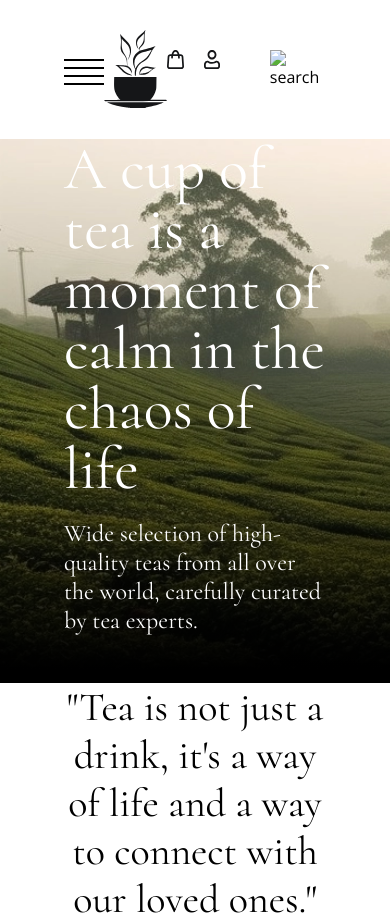
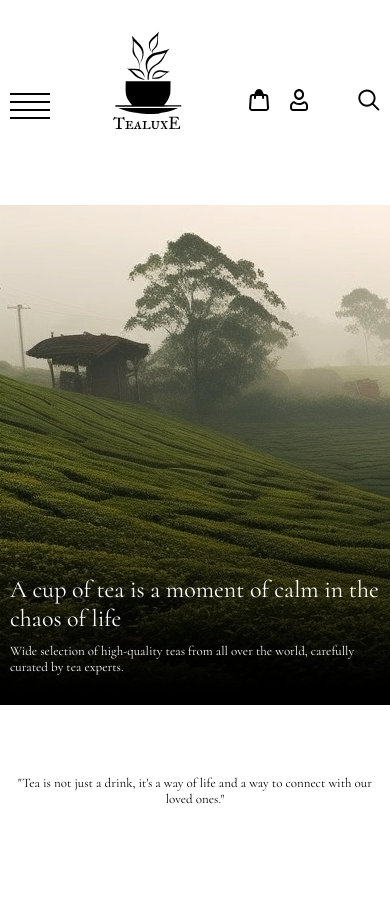
Before and after one commit to SergSmilya/tea-landing-page, a plain HTML site: page index.html in a window 390 px wide. After the commit the page ends 877 px from the top, so only its background shows below. Drawn offline with nearby package versions, Linux system fonts and the light colour scheme.

Commit message:
added adaptive for header
Added adaptive for header. Changed favicon with color white. Created svg-sprites.

```diff
--- a/index.html
+++ b/index.html
@@ -20,8 +20,9 @@
         <div class="container">
           <div class="header__inner">
             <a href="#" class="logo">
-              <!-- Will add svg-sprites -->
-              <img src="images/logo.svg" alt="logo" class="logo__img" />
+              <svg class="logo__img">
+                <use href="images/icons/sprites.svg#logo"></use>
+              </svg>
             </a>
 
             <nav class="header__nav">
@@ -52,28 +53,25 @@
 
             <ul class="header-action__list">
               <li class="header-action__item">
-                <a href="#" class="header-action__link"
-                  ><img
-                    src="images/icons/trash.svg"
-                    alt="trash"
-                    class="header-action__img"
-                /></a>
+                <a href="#" class="header-action__link">
+                  <svg class="header-action__img">
+                    <use href="images/icons/sprites.svg#trash"></use>
+                  </svg>
+                </a>
               </li>
               <li class="header-action__item">
-                <a href="#" class="header-action__link"
-                  ><img
-                    src="images/icons/user.svg"
-                    alt="user"
-                    class="header-action__img"
-                /></a>
+                <a href="#" class="header-action__link">
+                  <svg class="header-action__img header-action__img-user">
+                    <use href="images/icons/sprites.svg#user"></use>
+                  </svg>
+                </a>
               </li>
               <li class="header-action__item header-action__item-search">
-                <a href="#" class="header-action__link"
-                  ><img
-                    src="images/icons/search.svg"
-                    alt="search"
-                    class="header-action__img"
-                /></a>
+                <a href="#" class="header-action__link">
+                  <svg class="header-action__img">
+                    <use href="images/icons/sprites.svg#search"></use>
+                  </svg>
+                </a>
               </li>
             </ul>
           </div>
--- a/styles.css
+++ b/styles.css
@@ -13,7 +13,7 @@ html, body {
 /* Variables */
 :root {
     --primaryTextColor: #151618;
-    --commonColorWhite: #FFF;
+    --commonColorWhite: #ffffff;
     --commonColorBlack: #000000;
     --lightBackground: #754E29;
     --timingFunction: cubic-bezier(0.4, 0, 0.2, 1);
@@ -57,6 +57,10 @@ img {
     display: flex;
     vertical-align: top;
     max-width: 100%;
+}
+
+svg {
+    fill: currentColor;
 }
 
 a {
@@ -115,8 +119,15 @@ select {
     align-items: center;
 }
 
+/* Logo */
+.logo__img {
+    width: 73px;
+    height: 105px;
+    margin-bottom: 35px;
+}
+
 .header__nav {
-    margin-left: 180px;
+    margin-left: 85px;
 }
 
 /* Burger-menu */
@@ -135,6 +146,15 @@ select {
 .header-action__list {
     display: flex;
     column-gap: 20px;
+}
+
+.header-action__img {
+    width: 22px;
+    height: 22px;
+}
+
+.header-action__img-user {
+    width: 18px;
 }
 
 .header-action__item-search {
@@ -193,6 +213,10 @@ select {
     .header-action__item-search {
         margin-left: 30px;
     }
+
+    .main-blockquote {
+        padding: 120px 0;
+    }
 }
 
 @media screen and (max-width: 900px) {
@@ -233,4 +257,99 @@ select {
     .header-action__item-search {
         margin-left: 30px;
     }
+
+    .main-blockquote {
+        padding: 120px 0;
+    }
 }
+
+@media screen and (max-width: 480px) {
+    .container {
+        padding: 0 10px;
+    }
+
+    .header__nav {
+        order: -1;
+    }
+
+    .burger-menu {
+        display: flex;
+        flex-direction: column;
+        row-gap: 6px;
+        width: 40px;
+        height: 20px;
+    }
+
+    .burger-menu span {
+        width: 100%;
+        border: 1px solid var(--commonColorBlack);
+    }
+
+    .nav__list {
+        display: none;
+    }
+
+    .header-action__item-search {
+        margin-left: 30px;
+    }
+
+    /* Hero-section */
+    .hero__title {
+        font-size: 40px;
+        line-height: normal;
+    }
+
+    /* Main-blockquote */
+    .main-blockquote {
+        padding: 60px 0;
+    }
+}
+
+@media screen and (max-width: 480px) {
+    .container {
+        padding: 0 10px;
+    }
+
+    .header__nav {
+        order: -1;
+    }
+
+    .burger-menu {
+        display: flex;
+        flex-direction: column;
+        row-gap: 6px;
+        width: 40px;
+        height: 20px;
+    }
+
+    .burger-menu span {
+        width: 100%;
+        border: 1px solid var(--commonColorBlack);
+    }
+
+    .nav__list {
+        display: none;
+    }
+
+    .header-action__item-search {
+        margin-left: 30px;
+    }
+
+    /* Hero-section */
+    .hero__title {
+        font-size: 24px;
+        margin-bottom: 10px;
+    }
+
+    .hero__subtitle {
+        font-size: 13px;
+        margin-bottom: 30px;
+    }
+
+    /* Main-blockquote */
+    .main-blockquote {
+        font-size: 13px;
+        padding-top: 70px;
+        padding-bottom: 70px;
+    }
+}
```
Also changed, not shown: favicon.ico, images/icons/sprites.svg (added), images/logo.svg (deleted).
